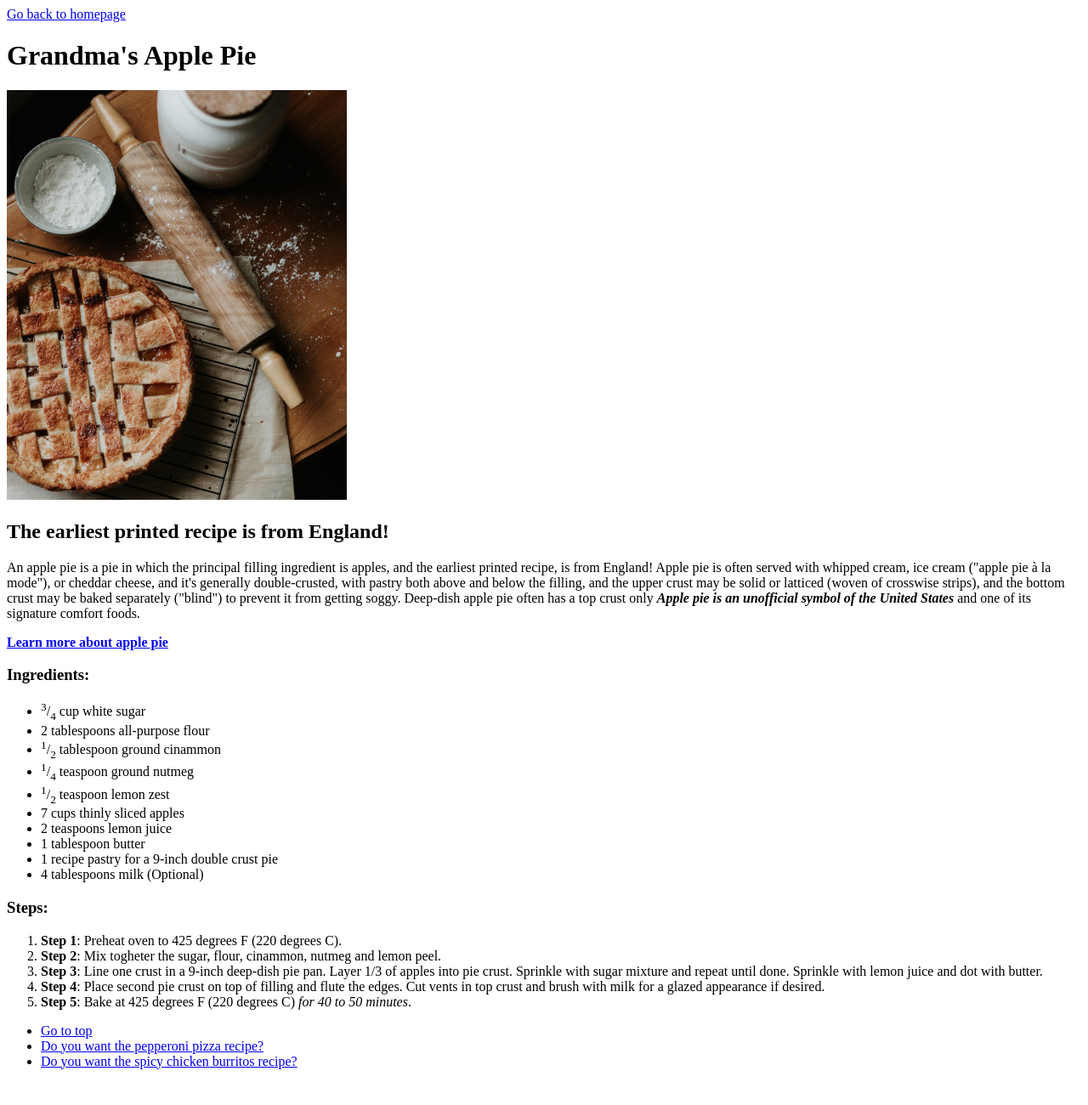
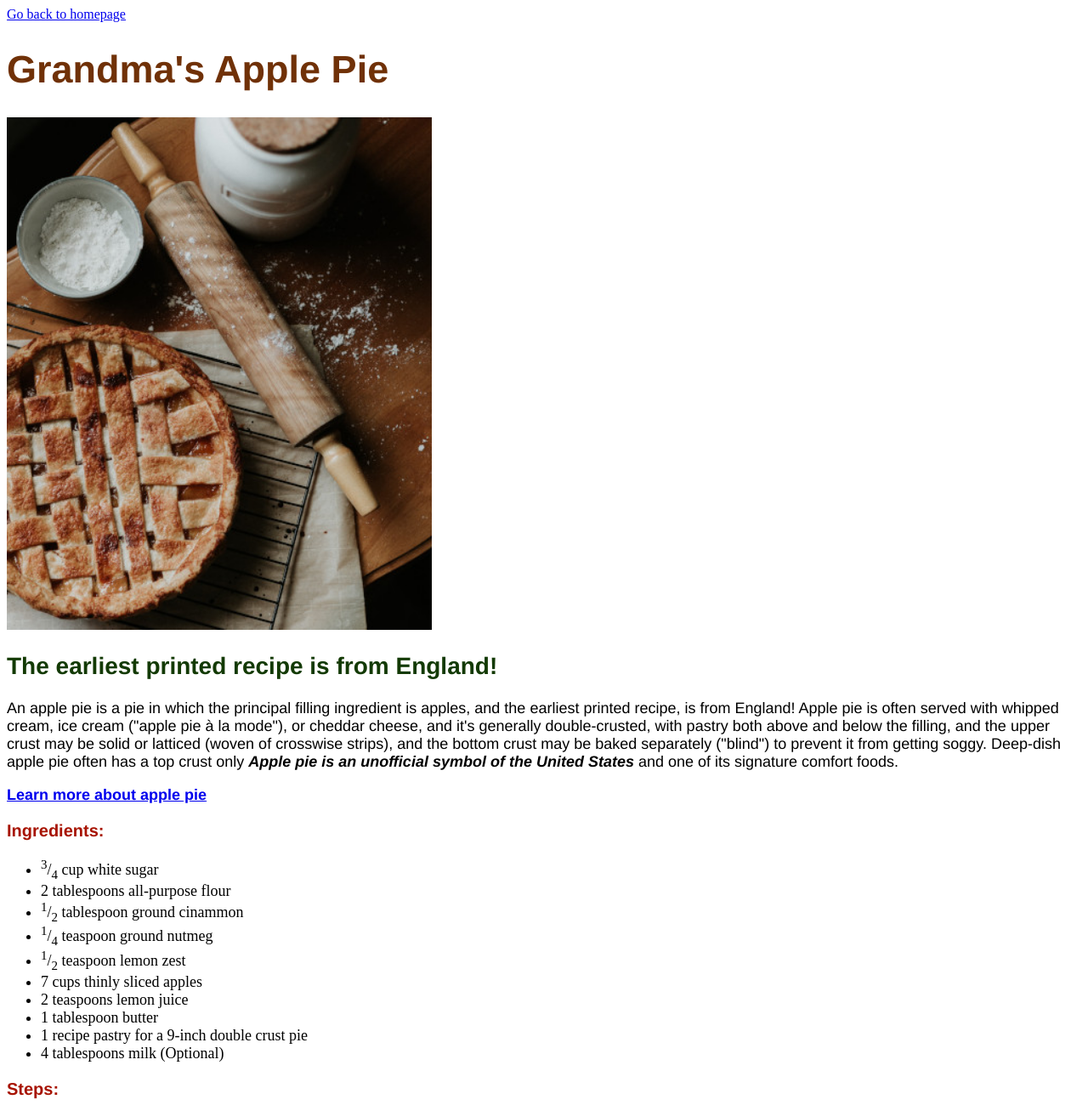
Before and after one commit to AlejandroMDQ/odin-recipes, a plain HTML site: page recipes/apple-pie.html in a window 1280 px wide. Shown: the top 1300 px of the page at 85% size. Before the commit the page ends 1274 px from the top, so only its background shows below. Drawn offline with Linux system fonts and the light colour scheme.

Commit message:
Add CSS stylesheet to the HTML files

```diff
--- /dev/null
+++ b/css/style.css
@@ -0,0 +1,35 @@
+/* General Styles */
+
+#mainHeading {
+    color: rgb(112, 49, 7);
+    font-family: 'Helvetica', 'Arial', sans-serif;
+    font-size: 45px;
+}
+
+.sub-heading {
+    color: rgb(19, 58, 4);
+    font-family: 'Helvetica', sans-serif;
+    font-size: 28px;
+}
+
+.sub-h3 {
+    color: rgb(167, 19, 0);
+    font-size: 20px;
+}
+
+#mainPic {
+    width: 500px;
+    height: auto;
+}
+
+p {
+    color: rgb(0, 0, 0);
+    font-family: 'Helvetica', sans-serif;
+    font-size: 18px;
+}
+
+ul,
+ol {
+    color: rgb(0, 0, 0);
+    font-size: 18px;
+}
--- a/recipes/apple-pie.html
+++ b/recipes/apple-pie.html
@@ -3,15 +3,16 @@
     <head>
         <meta charset="UTF-8">
         <title>Apple Pie</title>
+        <link rel="stylesheet" href="../css/style.css">
     </head>
     <body>  <a name="top"></a>
         <a href="../index.html">Go back to homepage</a>
-        <h1>Grandma's Apple Pie</h1>
-        <img src="../images/apl-pie.jpg" alt="apple pie">
-        <h2>The earliest printed recipe is from England!</h2>
+        <h1 id="mainHeading">Grandma's Apple Pie</h1>
+        <img id="mainPic" src="../images/apl-pie.jpg" alt="apple pie">
+        <h2 class="sub-heading">The earliest printed recipe is from England!</h2>
         <p>An apple pie is a pie in which the principal filling ingredient is apples, and the earliest printed recipe, is from England! Apple pie is often served with whipped cream, ice cream ("apple pie à la mode"), or cheddar cheese, and it's generally double-crusted, with pastry both above and below the filling, and the upper crust may be solid or latticed (woven of crosswise strips), and the bottom crust may be baked separately ("blind") to prevent it from getting soggy. Deep-dish apple pie often has a top crust only <strong><em>Apple pie is an unofficial symbol of the United States</em></strong> and one of its signature comfort foods.</p>
         <p><strong><a href="https://en.wikipedia.org/wiki/Apple_pie">Learn more about apple pie</a></strong></p>
-        <h3>Ingredients:</h3>
+        <h3 class="sub-heading sub-h3">Ingredients:</h3>
         <ul>
             <li><sup>3</sup>/<sub>4</sub> cup white sugar</li>
             <li>2 tablespoons all-purpose flour</li>
@@ -24,7 +25,7 @@
             <li>1 recipe pastry for a 9-inch double crust pie</li>
             <li>4 tablespoons milk (Optional)</li>
         </ul>
-        <h3>Steps:</h3>
+        <h3 class="sub-heading sub-h3">Steps:</h3>
         <ol>
             <li><strong>Step 1</strong>: Preheat oven to 425 degrees F (220 degrees C).</li>
             <li><strong>Step 2</strong>: Mix togheter the sugar, flour, cinammon, nutmeg and lemon peel.</li>
```
Also changed, not shown: index.html (+5 -4 lines), recipes/pepperoni-pizza.html (+6 -5 lines), recipes/spicy-burritos.html (+6 -5 lines).
